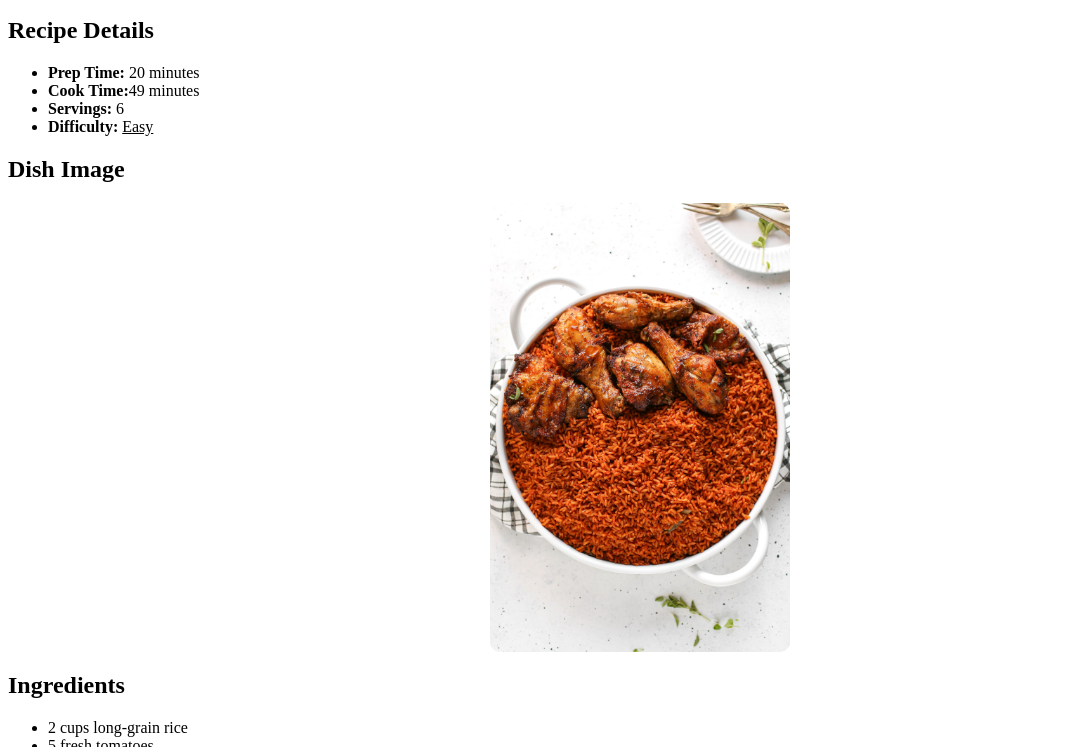
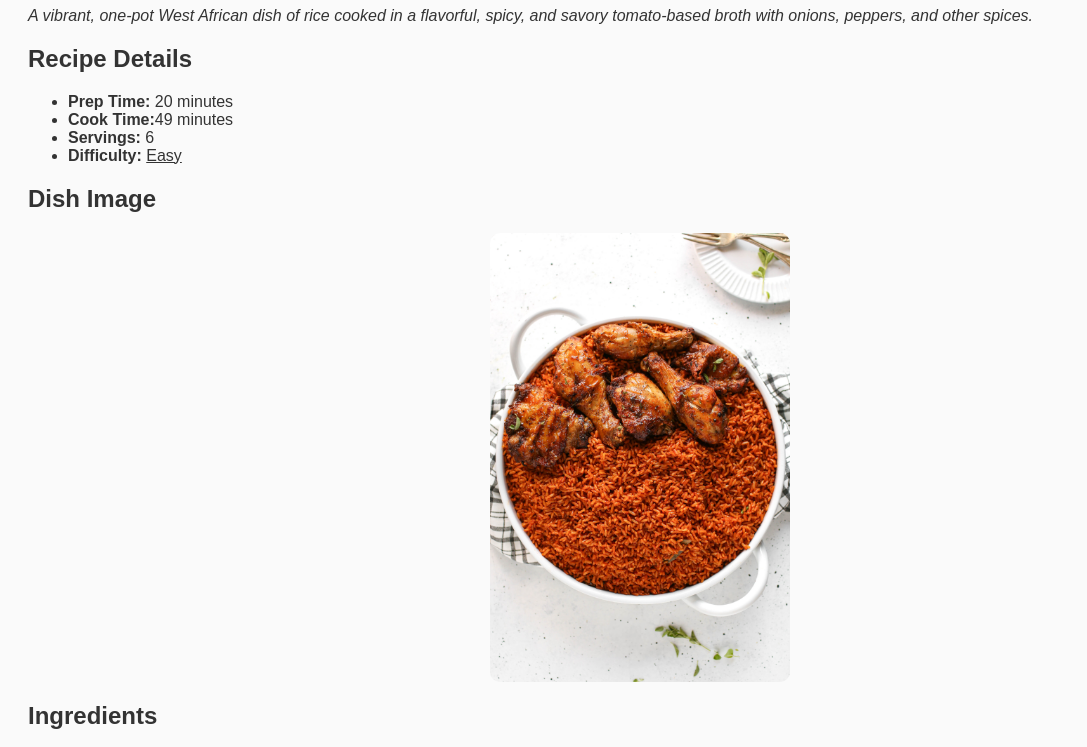
Before and after one commit to emma-toba/jollof-rice-recipe, a plain HTML site: page index.html in a window 1280 px wide. Shown: the part 101-848 px from the top of the page, without its empty margins (0-1087 px from the left). Drawn offline with Linux system fonts and the light colour scheme.

Commit message:
Update style.css

```diff
--- a/style.css
+++ b/style.css
@@ -1,5 +1,10 @@
-img{
+img {
   display:block;
   margin:0 auto;
   border-radius:10px;
 }
+body {
+  background: #fafafa;
+  font-family: Arial, sans-serif;
+  color: #333;
+  padding: 20px;
```
